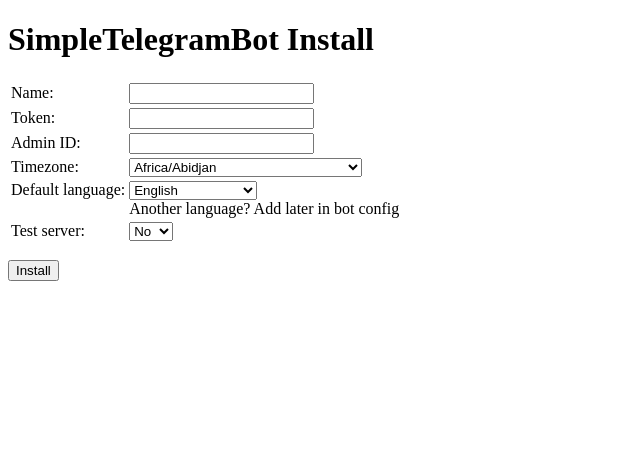
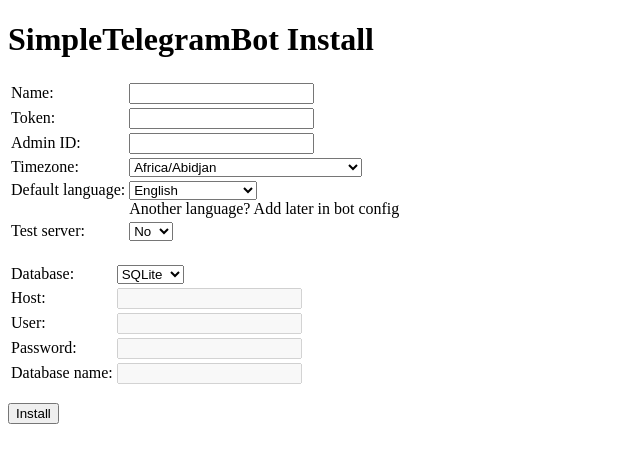
Before and after one commit to ProtocolLive/SimpleTelegramBot, a PHP site: page /index.php in a window 1280 px wide. Shown: the top 463 px of the page, without its empty margins (0-640 px from the left). Run offline with PHP 8.4, Linux system fonts and the light colour scheme.

Commit message:
Added fields for MySQL

```diff
--- a/src/install/step1.php
+++ b/src/install/step1.php
@@ -57,6 +57,33 @@
           </select>
         </td>
       </tr>
+    </table><br>
+    <table>
+      <tr>
+        <td>Database:</td>
+        <td>
+          <select name="databases">
+            <option value="sqlite">SQLite</option>
+            <option value="mysql" disabled>MySQL</option>
+          </select>
+        </td>
+      </tr>
+      <tr>
+        <td>Host:</td>
+        <td><input type="text" name="host" disabled></td>
+      </tr>
+      <tr>
+        <td>User:</td>
+        <td><input type="text" name="user" disabled></td>
+      </tr>
+      <tr>
+        <td>Password:</td>
+        <td><input type="text" name="pwd" disabled></td>
+      </tr>
+      <tr>
+        <td>Database name:</td>
+        <td><input type="text" name="db" disabled></td>
+      </tr>
     </table>
     <p>
       <input type="submit" value="Install">
```
